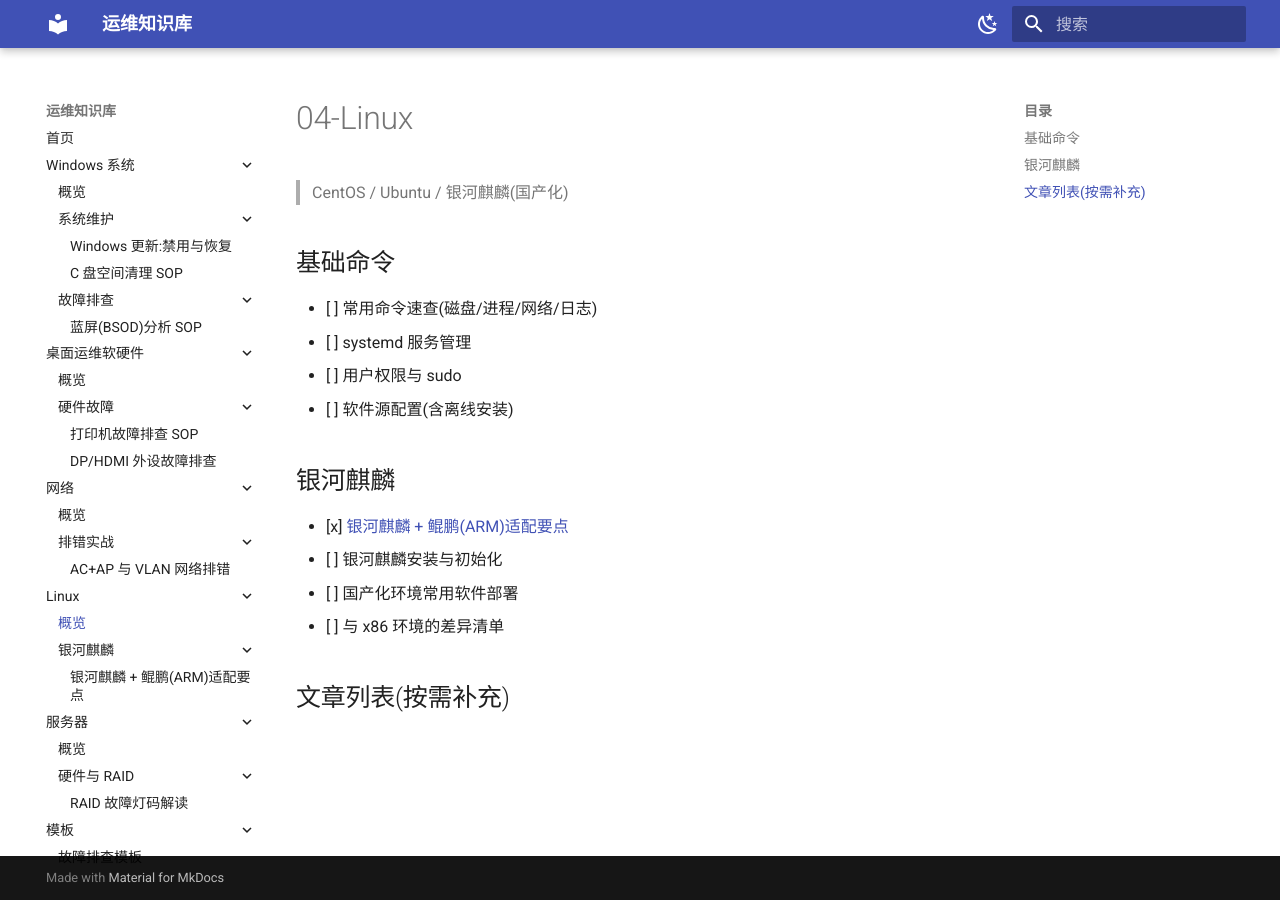
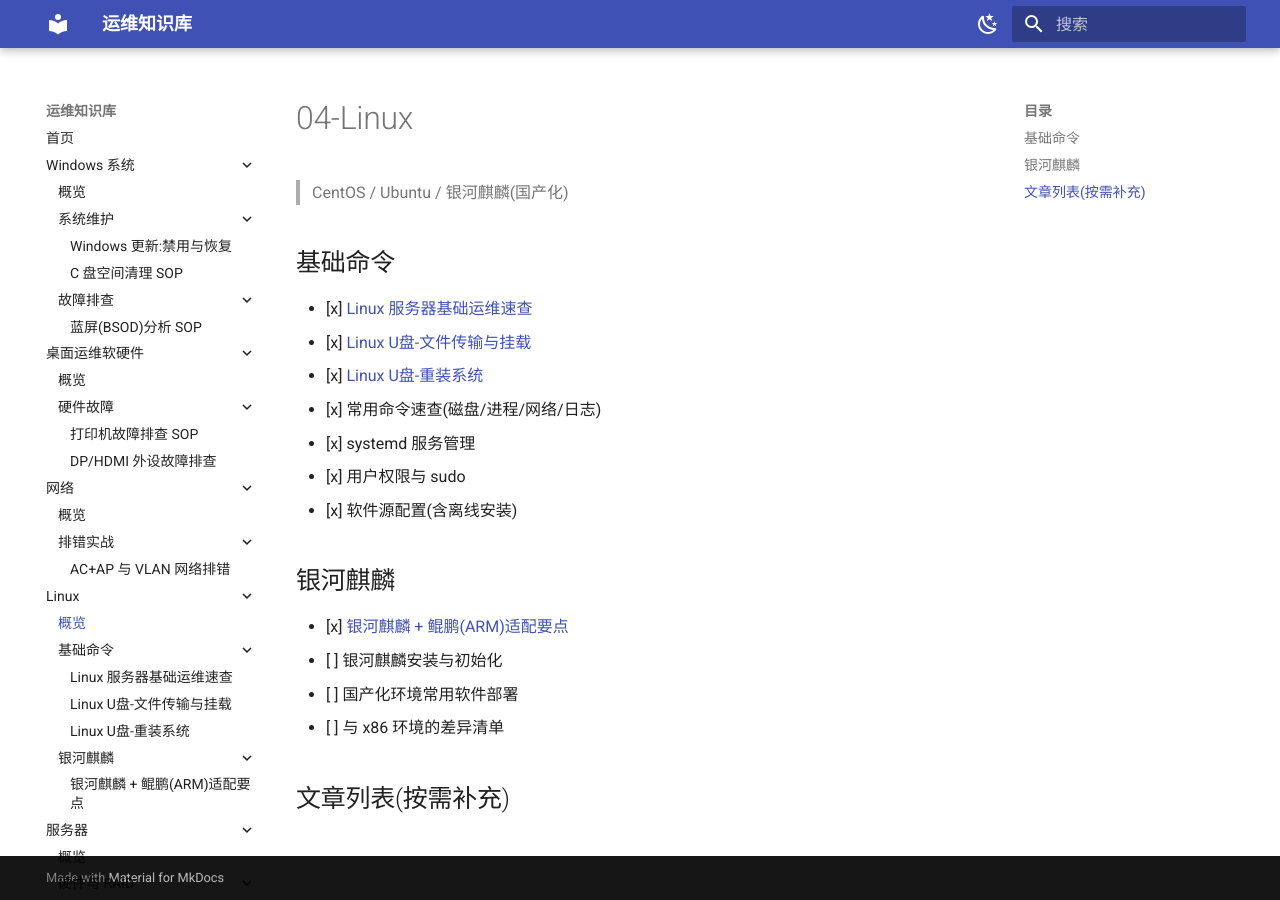
Before and after one commit to yangskun/ops-knowledge, an MkDocs documentation site: the page built from docs/04-Linux/README.md, in a window 1280 px wide. Built offline with MkDocs 1.6.1 and Material for MkDocs 9.7.7, drawn with Linux system fonts in a browser that asks for light colours.

Commit message:
docs(04-Linux): 新增 U盘-文件传输与挂载、U盘-重装系统两篇；更新04-Linux README与mkdocs nav

```diff
--- a/docs/04-Linux/README.md
+++ b/docs/04-Linux/README.md
@@ -3,10 +3,13 @@
 > CentOS / Ubuntu / 银河麒麟(国产化)
 
 ## 基础命令
-- [ ] 常用命令速查(磁盘/进程/网络/日志)
-- [ ] systemd 服务管理
-- [ ] 用户权限与 sudo
-- [ ] 软件源配置(含离线安装)
+- [x] [Linux 服务器基础运维速查](基础命令/Linux服务器-基础运维速查.md)
+- [x] [Linux U盘-文件传输与挂载](基础命令/U盘-文件传输与挂载.md)
+- [x] [Linux U盘-重装系统](基础命令/U盘-重装系统.md)
+- [x] 常用命令速查(磁盘/进程/网络/日志)
+- [x] systemd 服务管理
+- [x] 用户权限与 sudo
+- [x] 软件源配置(含离线安装)
 
 ## 银河麒麟
 - [x] [银河麒麟 + 鲲鹏(ARM)适配要点](银河麒麟/银河麒麟-鲲鹏适配.md)
--- a/mkdocs.yml
+++ b/mkdocs.yml
@@ -76,11 +76,21 @@ nav:
           - AC+AP 与 VLAN 网络排错: 03-网络/排错实战/AC与VLAN-网络排错.md
   - Linux:
       - 概览: 04-Linux/README.md
+      - 基础命令:
+          - Linux 服务器基础运维速查: 04-Linux/基础命令/Linux服务器-基础运维速查.md
+          - Linux U盘-文件传输与挂载: 04-Linux/基础命令/U盘-文件传输与挂载.md
+          - Linux U盘-重装系统: 04-Linux/基础命令/U盘-重装系统.md
       - 银河麒麟:
           - 银河麒麟 + 鲲鹏(ARM)适配要点: 04-Linux/银河麒麟/银河麒麟-鲲鹏适配.md
   - 服务器:
       - 概览: 05-服务器/README.md
       - 硬件与 RAID:
           - RAID 故障灯码解读: 05-服务器/硬件与RAID/RAID灯码-解读.md
+          - DELL BIOS 配置 RAID 阵列(图文教程): 05-服务器/硬件与RAID/DELL-BIOS配置RAID-图文教程.md
+          - Dell服务器 Linux忘记密码-复盘与正确做法: 05-服务器/硬件与RAID/Dell服务器-Linux忘记密码-复盘与正确做法.md
+  - AI:
+      - 概览: 06-AI/README.md
+      - LLM 平台:
+          - TokenHub 免费额度与辅助模型配置: 06-AI/LLM平台/TokenHub-免费额度与辅助模型配置.md
   - 模板:
       - 故障排查模板: 99-模板/故障排查模板.md
```
Also changed, not shown: docs/04-Linux/基础命令/U盘-文件传输与挂载.md (added, +130 -0 lines), docs/04-Linux/基础命令/U盘-重装系统.md (added, +119 -0 lines).
